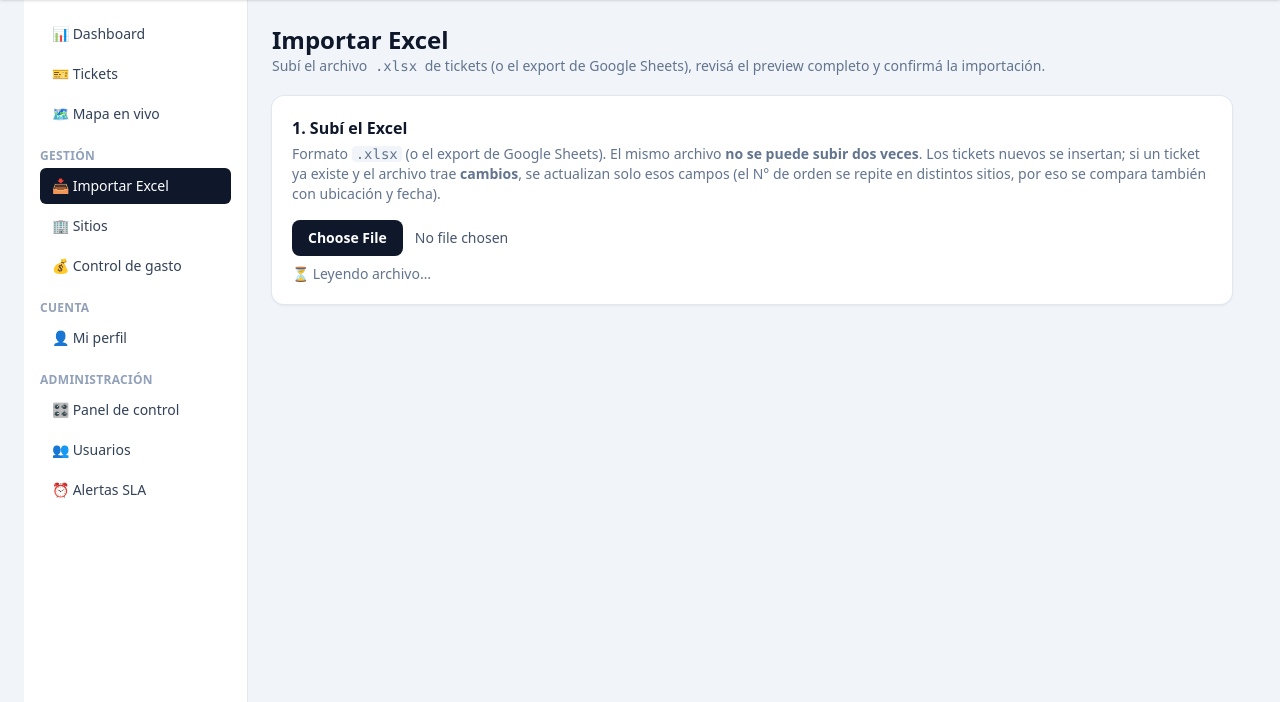
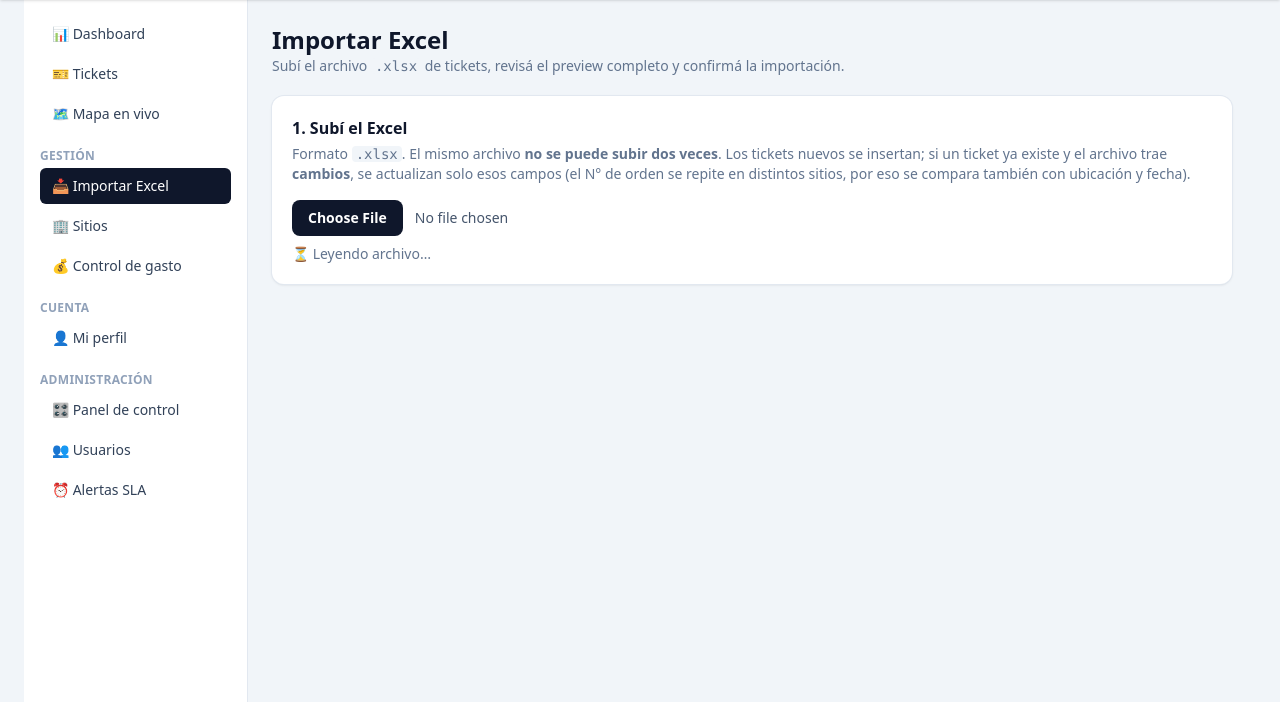
Before and after one commit to AdrielGarcia2001/auditoria-nexo-tickets, a Laravel app: page /importar in a window 1280 px wide. Shown: the part 56-758 px from the top of the page. Run offline with Laravel 12, Linux system fonts and the light colour scheme; the visitor is signed in with stand-in values (Sample User, id 1); data comes from the database, SQL or seed files in the repository; style sheets or scripts are compiled from the project's sources; parts of the project's set-up code (start-up, migrations or seed data) failed here and were passed over; some libraries are stand-ins or nearby versions.

Commit message:
fix(frontend): quitar referencia a Google Sheets del importador

```diff
--- a/app/Livewire/ImportadorExcel.php
+++ b/app/Livewire/ImportadorExcel.php
@@ -57,7 +57,7 @@ class ImportadorExcel extends Component
     protected function messages(): array
     {
         return [
-            'archivo.required' => 'Elegí un archivo .xlsx o el export de Google Sheets (.xlsx).',
+            'archivo.required' => 'Elegí un archivo .xlsx.',
             'archivo.mimes' => 'Solo se aceptan archivos .xlsx o .csv.',
             'archivo.max' => 'El archivo supera el máximo permitido (100 MB).',
         ];
--- a/resources/views/importar/index.blade.php
+++ b/resources/views/importar/index.blade.php
@@ -6,7 +6,7 @@
     <div class="mb-5">
         <h1 class="text-2xl font-bold text-slate-900">Importar Excel</h1>
         <p class="text-sm text-slate-500">
-            Subí el archivo <code class="rounded bg-slate-100 px-1">.xlsx</code> de tickets (o el export de Google Sheets),
+            Subí el archivo <code class="rounded bg-slate-100 px-1">.xlsx</code> de tickets,
             revisá el preview completo y confirmá la importación.
         </p>
     </div>
--- a/resources/views/livewire/importador-excel.blade.php
+++ b/resources/views/livewire/importador-excel.blade.php
@@ -3,7 +3,7 @@
     <div class="rounded-xl bg-white p-5 shadow-sm ring-1 ring-slate-200">
         <h2 class="font-semibold text-slate-900">1. Subí el Excel</h2>
         <p class="mt-1 text-sm text-slate-500">
-            Formato <code class="rounded bg-slate-100 px-1">.xlsx</code> (o el export de Google Sheets).
+            Formato <code class="rounded bg-slate-100 px-1">.xlsx</code>.
             El mismo archivo <strong>no se puede subir dos veces</strong>. Los tickets nuevos se insertan;
             si un ticket ya existe y el archivo trae <strong>cambios</strong>, se actualizan solo esos campos
             (el N° de orden se repite en distintos sitios, por eso se compara también con ubicación y fecha).
```
